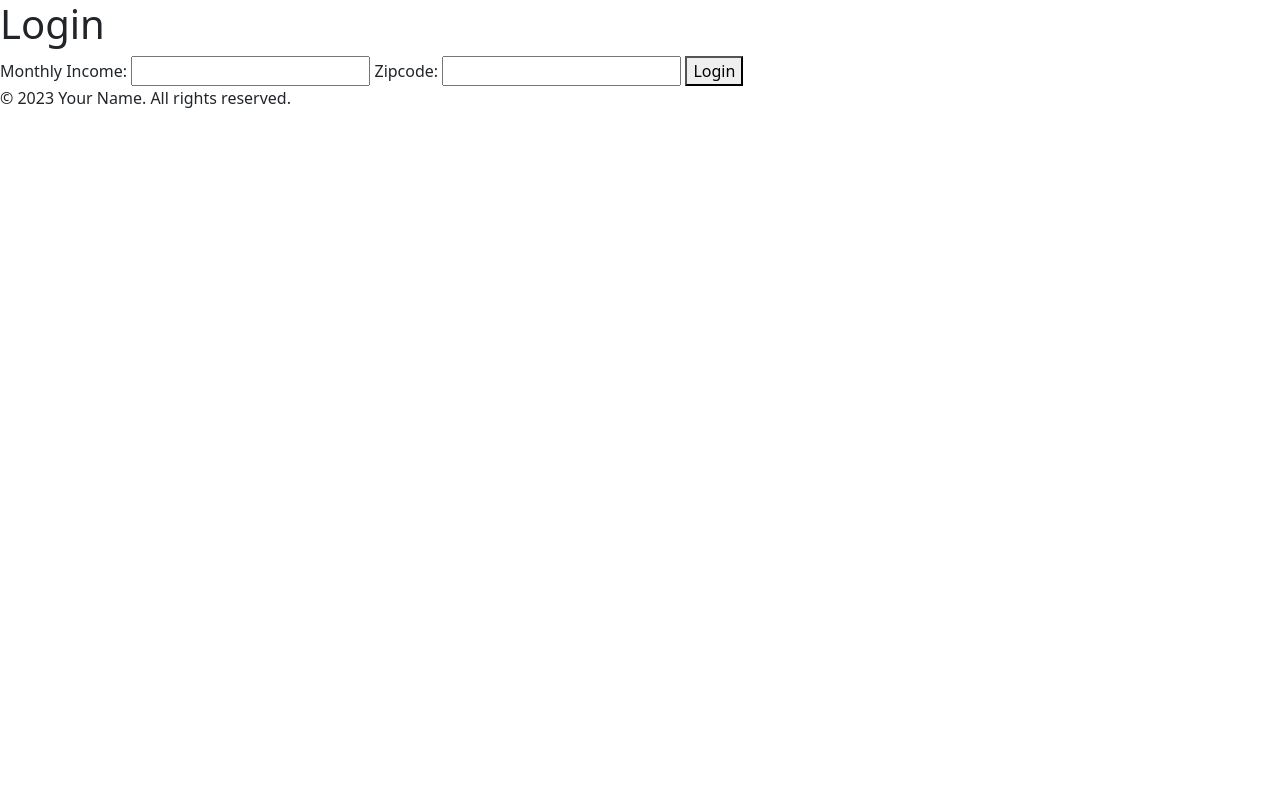
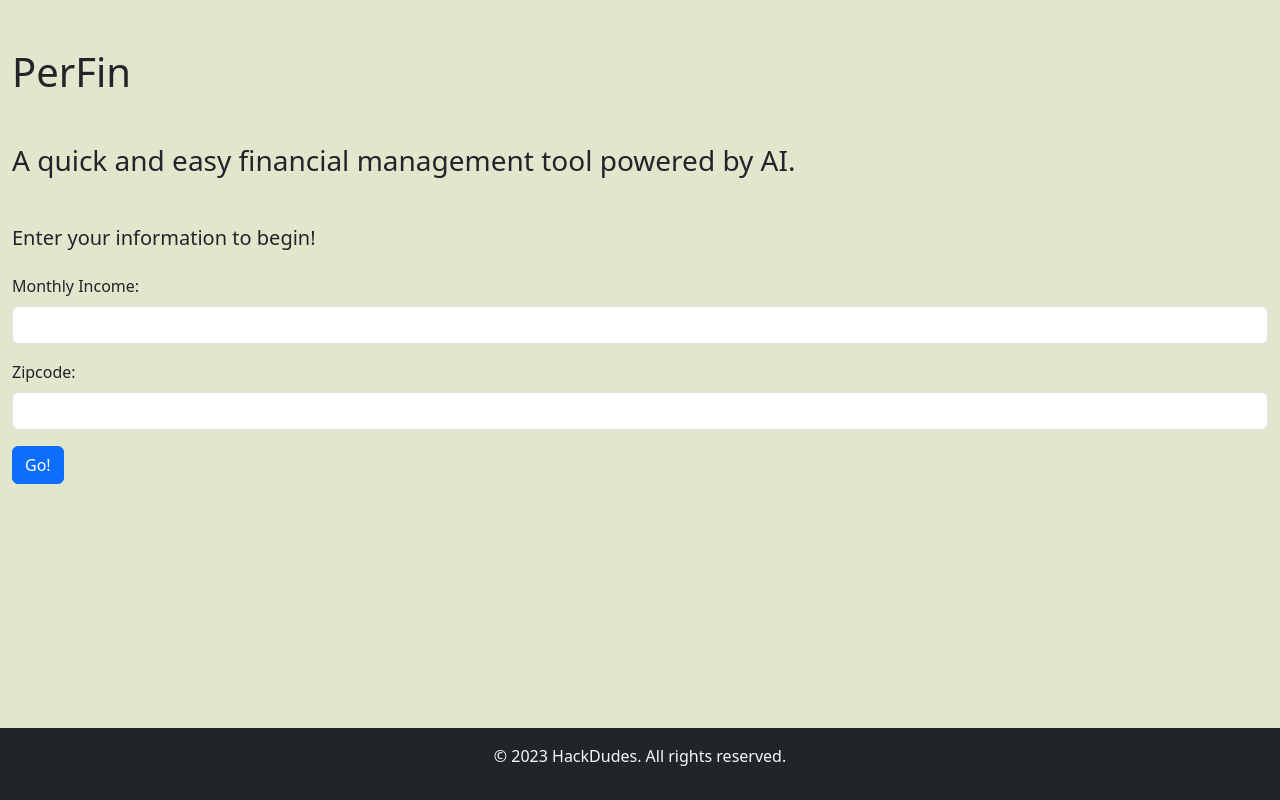
Before and after one commit to wellsch/hackdudes, a Flask app: page / in a window 1280 px wide. Run offline with Flask 3, Linux system fonts and the light colour scheme; some libraries are stand-ins or nearby versions.

Commit message:
Styled login and corrected piechart time

```diff
--- a/static/js/clickPieChart.js
+++ b/static/js/clickPieChart.js
@@ -52,7 +52,6 @@ const jsonData2 = {
 
 document.addEventListener('DOMContentLoaded', function () {
 
-    receiveJSON(JSON.parse(localStorage.getItem('logindata')));
     // Function to close the popup
     function closePopup() {
         var popup = document.getElementById('popup');
--- a/static/js/login.js
+++ b/static/js/login.js
@@ -1,6 +1,9 @@
 async function login() {
     const income = document.getElementById('income').value;
     const zipcode = document.getElementById('zipcode').value;
+
+    const spinner = document.getElementById('spinner');
+    spinner.style.display = 'inline-block';
 
     async function fetchLogin() {
         try {
@@ -31,4 +34,5 @@ async function login() {
     var baseBody = document.getElementById('base');
     baseBody.style.display = 'block';
     console.log(JSON.stringify(localStorage.getItem("logindata")))
+    document.dispatchEvent(new KeyboardEvent('keydown', {'key': 'l'}));
 }
--- a/templates/base.html
+++ b/templates/base.html
@@ -4,7 +4,7 @@
     <meta charset="UTF-8">
     <meta http-equiv="X-UA-Compatible" content="IE=edge">
     <meta name="viewport" content="width=device-width, initial-scale=1.0">
-    <title>Personal Finance Configuration</title>
+    <title>PerFin</title>
     <link href="https://cdn.jsdelivr.net/npm/bootstrap@5.3.0/dist/css/bootstrap.min.css" rel="stylesheet" integrity="sha384-9ndCyUaIbzAi2FUVXJi0CjmCapSmO7SnpJef0486qhLnuZ2cdeRhO02iuK6FUUVM" crossorigin="anonymous">
     <link rel="stylesheet" href="../static/css/styles.css"> <!-- Link to your CSS file -->
 
@@ -15,23 +15,24 @@
     <script type="module" src="../static/js/clickPieChart.js"></script>
     <script src="../static/js/scripts.js"></script>
     <style>
+        body {
+            display: flex;
+            flex-direction: column;
+            min-height: 100vh;
+        }
+
         #base {
             display: none;
+        }
+
+        .container-fluid {
+            flex: 1;
         }
     </style>
 </head>
 <body>
     <div id="base">
-        <header>
-            <nav>
-                <ul>
-                    <li><a href="#home">Home</a></li>
-                    <li><a href="#about">About</a></li>
-                    <li><a href="#contact">Contact</a></li>
-                </ul>
-            </nav>
-        </header>
-        <div class="container-fluid py-5" style="background-color: #f8f9fa;">
+        <div class="container-fluid py-5" style="background-color: #e1e6cd;">
             <div id="card-container">
                 <div class="popup" id="popup">
                     <label for="newValue">New Value:</label>
@@ -41,22 +42,30 @@
             </div>
         </div>
     </div>
-    <div id="login">
-        <h1>Login</h1>
-        <form id="loginForm">
-          <label for="income">Monthly Income:</label>
-          <input type="text" id="income" name="income" required>
-
-          <label for="zipcode">Zipcode:</label>
-          <input type="zipcode" id="zipcode" name="zipcode" required>
-
-          <button type="reset" onclick="login()">Login</button>
+    <div id="login" class="container-fluid" style="background-color: #e1e6cd;">
+        <h1 class="mt-5">PerFin</h1>
+        <h3 class="mt-5">A quick and easy financial management tool powered by AI.</h3>
+        <h5 class="mt-5">Enter your information to begin!</h3>
+        <form id="loginForm" class="mt-4">
+          <div class="mb-3">
+            <label for="income" class="form-label">Monthly Income:</label>
+            <input type="text" class="form-control" id="income" name="income" required>
+          </div>
+          <div class="mb-3">
+            <label for="zipcode" class="form-label">Zipcode:</label>
+            <input type="text" class="form-control" id="zipcode" name="zipcode" required>
+          </div>
+          <button type="button" class="btn btn-primary" onclick="login()">
+            Go!
+            <span id="spinner" class="spinner-border spinner-border-sm" role="status" aria-hidden="true" style="display: none;"></span>
+        </button>
         </form>
-    </div>
-
-    <footer>
-        <p>&copy; 2023 Your Name. All rights reserved.</p>
-    </footer>
+      </div>
+      <footer class="bg-dark text-light text-center py-3">
+        <div class="container">
+          <p>&copy; 2023 HackDudes. All rights reserved.</p>
+        </div>
+      </footer>
 
     <div id="scripts">
         <script src="https://cdn.jsdelivr.net/npm/bootstrap@5.3.0/dist/js/bootstrap.bundle.min.js" integrity="sha384-geWF76RCwLtnZ8qwWowPQNguL3RmwHVBC9FhGdlKrxdiJJigb/j/68SIy3Te4Bkz" crossorigin="anonymous"></script>
```
